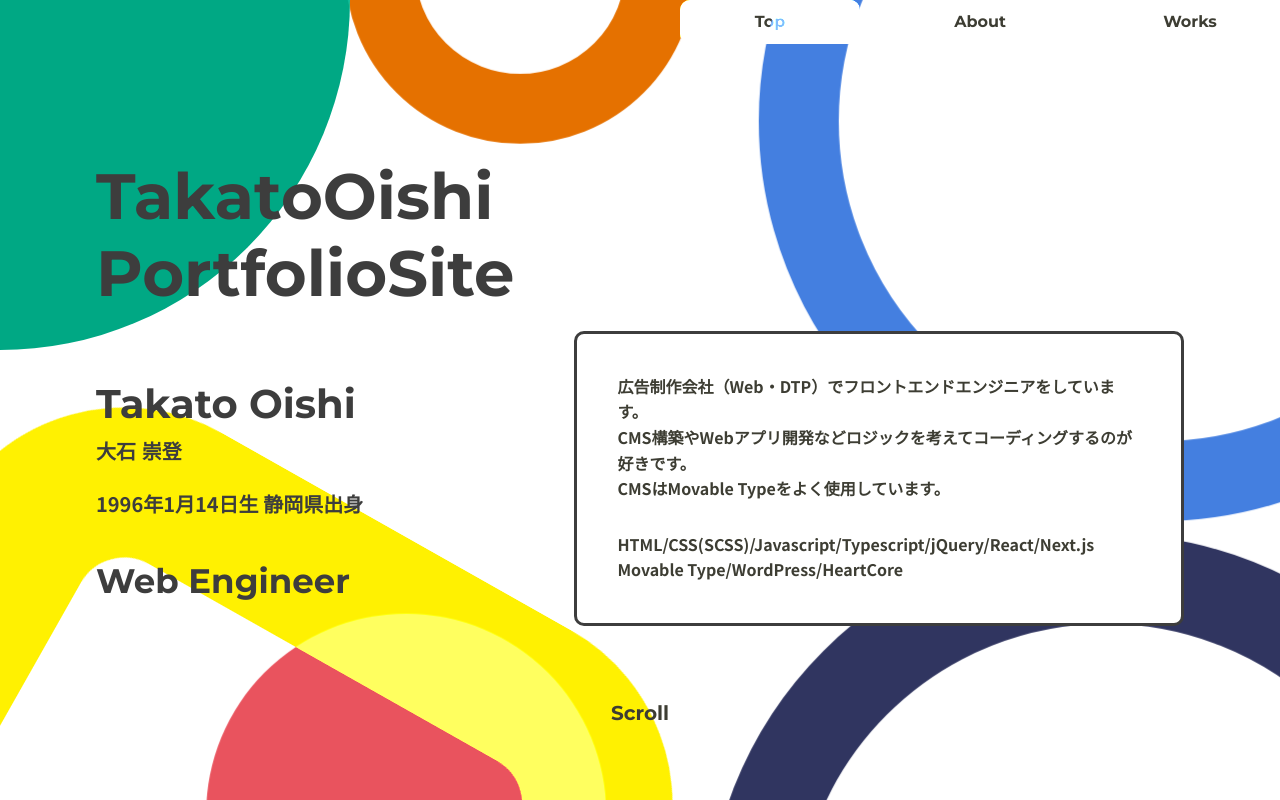
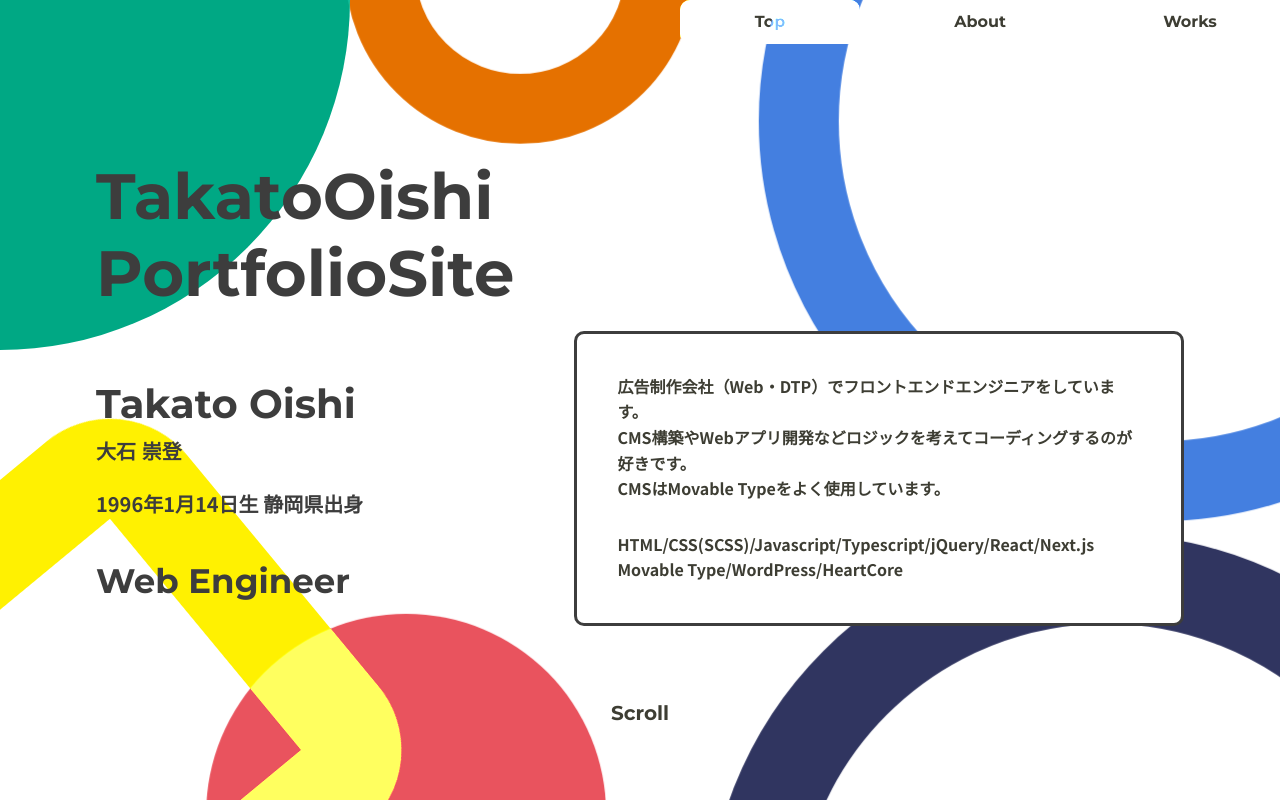
Before and after one commit to ohishi-Ta/Portfolio, a Next.js app in the folder portfolio/: page / in a window 1280 px wide. Shown: the top 800 px of the page. Built offline with nearby package versions, Linux system fonts and the light colour scheme.

Commit message:
no message

```diff
--- a/portfolio/styles/Home.module.scss
+++ b/portfolio/styles/Home.module.scss
@@ -3,12 +3,10 @@
 .home {
   @keyframes rotate-1 {
     0% {
-      transform: translate(0px, 0px) scale(1, 1) rotate(360deg) skew(0deg, 0deg);
-      opacity: 1;
+      transform: rotate(0);
     }
-    99%,to {
-      transform: translate(0px, 0px) scale(1, 1) rotate(0deg) skew(0deg, 0deg);
-      opacity: 1;
+    100% {
+      transform: rotate(360deg);
     }
   }
   @keyframes translate-1 {
@@ -137,19 +135,21 @@
         }
       }
       &_6 {
-        border: 150px solid #fff101;
-        width: 800px;
-        height: 800px;
+        border: 100px solid #fff101;
+        width: 500px;
+        height: 500px;
         position: fixed;
         top: 60vh;
-        left: -200px;
-        border-radius: 200px;
+        left: -160px;
+        border-radius: 100px;
         animation-name: rotate-1;
         animation-duration: 40s;
         animation-fill-mode: both;
         animation-iteration-count: infinite;
         mix-blend-mode: plus-lighter;
+        animation-timing-function:linear;
         @include mq(md) {
+          animation-duration: 20s;
           border: 80px solid #fff101;
           width: 400px;
           height: 400px;
```
